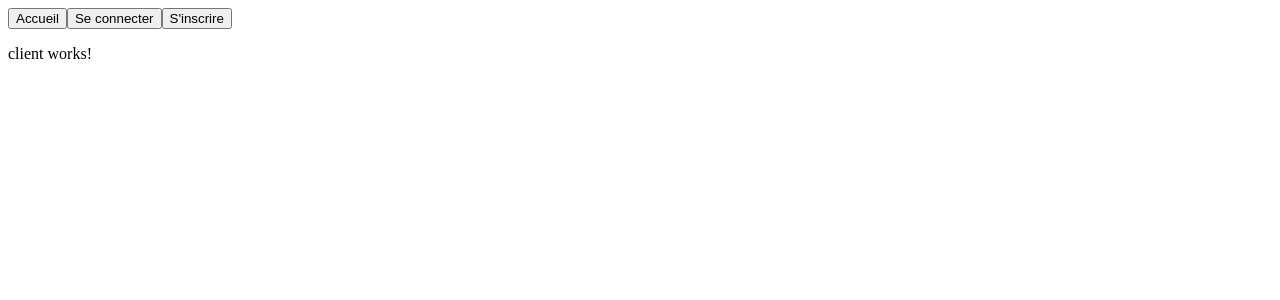
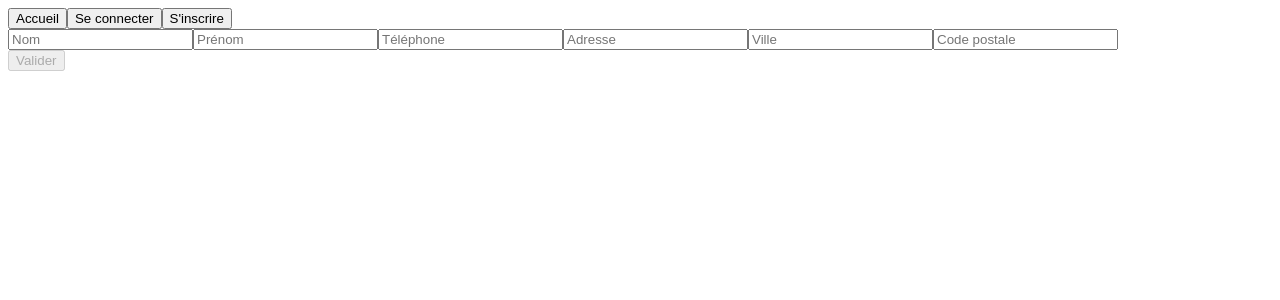
Before and after one commit to sbourbousse/AlpesDrive2, an Angular app: page /inscription/client in a window 1280 px wide. Shown: the top 300 px of the page. Built offline with nearby package versions, Linux system fonts and the light colour scheme.

Commit message:
Inscription client

```diff
--- a/src/app/auth/signup/client/client.component.html
+++ b/src/app/auth/signup/client/client.component.html
@@ -1 +1,18 @@
-<p>client works!</p>
+<!-- User form -->
+<form [formGroup]="clientForm">
+  <input type="text" placeholder="Nom" formControlName="lastname" />
+  <input type="text" placeholder="Prénom" formControlName="firstname" />
+  <input type="text" placeholder="Téléphone" formControlName="phone" />
+  <input type="text" placeholder="Adresse" formControlName="address" />
+  <input type="text" placeholder="Ville" formControlName="city" />
+  <input type="text" placeholder="Code postale" formControlName="postCode" />
+</form>
+
+<button
+  type="submit"
+  [disabled]="clientForm.invalid || user == null"
+  (click)="submitForm()"
+>
+  Valider
+</button>
+<p>{{ errorMessage }}</p>
--- a/src/app/auth/signup/client/client.component.ts
+++ b/src/app/auth/signup/client/client.component.ts
@@ -1,15 +1,113 @@
-import { Component, OnInit } from '@angular/core';
+import { Component, OnInit, Input, OnChanges } from "@angular/core";
+import { User } from "src/app/models/user.model";
+import { FormBuilder, FormGroup, Validators } from "@angular/forms";
+import { Router } from "@angular/router";
+import { AuthService } from "src/app/services/auth.service";
+import { AfterViewInit, ViewChild } from "@angular/core";
+import { Client } from "src/app/models/client.model";
 
 @Component({
-  selector: 'app-client',
-  templateUrl: './client.component.html',
-  styleUrls: ['./client.component.css']
+  selector: "app-client",
+  templateUrl: "./client.component.html",
+  styleUrls: ["./client.component.css"]
 })
 export class ClientComponent implements OnInit {
-
-  constructor() { }
+  constructor(
+    private formBuilder: FormBuilder,
+    private authService: AuthService,
+    private route: Router
+  ) {}
 
   ngOnInit() {
+    this.initForm();
   }
 
+  //Variables
+  @Input() user: User;
+  clientForm: FormGroup;
+  errorMessage: string;
+  userType: string;
+
+  initForm() {
+    this.clientForm = this.formBuilder.group({
+      firstname: [
+        "",
+        [Validators.required, Validators.minLength(3), Validators.maxLength(30)]
+      ],
+      lastname: [
+        "",
+        [Validators.required, Validators.minLength(3), Validators.maxLength(30)]
+      ],
+      phone: [
+        "",
+        [
+          Validators.required,
+          Validators.minLength(10),
+          Validators.maxLength(10)
+        ]
+      ],
+      address: [
+        "",
+        [Validators.required, Validators.minLength(3), Validators.maxLength(50)]
+      ],
+      city: [
+        "",
+        [Validators.required, Validators.minLength(3), Validators.maxLength(30)]
+      ],
+      postCode: [
+        "",
+        [Validators.required, Validators.minLength(5), Validators.maxLength(5)]
+      ]
+    });
+  }
+
+  getClient(): Client {
+    const email = this.user.email;
+    const password = this.user.password;
+    const lastname = this.clientForm.get("lastname").value;
+    const firstname = this.clientForm.get("firstname").value;
+    const phone = this.clientForm.get("phone").value;
+    const address = this.clientForm.get("address").value;
+    const city = this.clientForm.get("city").value;
+    const postCode = this.clientForm.get("postCode").value;
+
+    if (this.clientForm.valid) {
+      return new Client(
+        email,
+        password,
+        lastname,
+        firstname,
+        phone,
+        address,
+        city,
+        postCode
+      );
+    } else {
+      return null;
+    }
+  }
+
+  //Souscription du formulaire
+  submitForm() {
+    console.log(this.getClient());
+    if (this.getClient() != null) {
+      this.authService.signupClient(this.getClient()).subscribe(
+        res => {
+          console.log(res);
+          if (res["new"]["status"] == true) {
+            this.route.navigate(["/inscription/mail"]);
+            console.log(res);
+          } else {
+            this.errorMessage = res["new"]["message"];
+            console.log(res);
+          }
+        },
+        error => {
+          console.log("Connexion au serveur impossible.");
+        }
+      );
+    } else {
+      this.errorMessage = "Remplir les champs correctement";
+    }
+  }
 }
--- a/src/app/auth/signup/signup.component.html
+++ b/src/app/auth/signup/signup.component.html
@@ -36,4 +36,4 @@
   *ngIf="userType == 'producteur'"
   [user]="this.getUser()"
 ></app-producteur>
-<app-client *ngIf="userType == 'client'"></app-client>
+<app-client *ngIf="userType == 'client'" [user]="this.getUser()"></app-client>
--- /dev/null
+++ b/src/app/models/client.model.ts
@@ -0,0 +1,18 @@
+import { User } from "./user.model";
+
+export class Client extends User {
+  constructor(
+    public email: string,
+    public password: string,
+    public nom: string,
+    public prenom: string,
+    public telephone: string,
+    public adresse: string,
+    public ville: string,
+    public codePostal: string,
+    public uniqueId?: number
+  ) {
+    super(email, password);
+  }
+  localisation: number;
+}
--- a/src/app/services/auth.service.ts
+++ b/src/app/services/auth.service.ts
@@ -5,6 +5,7 @@ import { catchError, map, tap } from "rxjs/operators";
 import { Observable, of, BehaviorSubject } from "rxjs";
 import { Producteur } from "../models/producteur.model";
 import { PointRelais } from "../models/pointRelais.model";
+import { Client } from "../models/client.model";
 
 @Injectable({
   providedIn: "root"
@@ -19,6 +20,8 @@ export class AuthService {
     "http://sylvain-bourbousse.fr/api/producteur_add.php";
   private signupPointRelaisUrl: string =
     "http://sylvain-bourbousse.fr/api/pointRelais_add.php";
+  private signupClientUrl: string =
+    "http://sylvain-bourbousse.fr/api/client_add.php";
 
   httpOptions = {
     headers: new HttpHeaders({ "Content-Type": "application/json" })
@@ -51,7 +54,9 @@ export class AuthService {
     let response = this.http
       .post(this.signupProducteurUrl, JSON.stringify(unProducteur))
       .pipe(
-        tap(() => console.log(`Sign up user w/ email=${unProducteur.email}`)),
+        tap(() =>
+          console.log(`Sign up producteur w/ email=${unProducteur.email}`)
+        ),
         catchError(this.handleError<User>("signupProducteur"))
       );
 
@@ -62,8 +67,21 @@ export class AuthService {
     let response = this.http
       .post(this.signupPointRelaisUrl, JSON.stringify(unPointRelais))
       .pipe(
-        tap(() => console.log(`Sign up user w/ email=${unPointRelais.email}`)),
+        tap(() =>
+          console.log(`Sign up point relais w/ email=${unPointRelais.email}`)
+        ),
         catchError(this.handleError<User>("signupPointRelais"))
+      );
+
+    return response;
+  }
+
+  signupClient(unClient: Client) {
+    let response = this.http
+      .post(this.signupClientUrl, JSON.stringify(unClient))
+      .pipe(
+        tap(() => console.log(`Sign up client w/ email=${unClient.email}`)),
+        catchError(this.handleError<User>("signupClient"))
       );
 
     return response;
```
